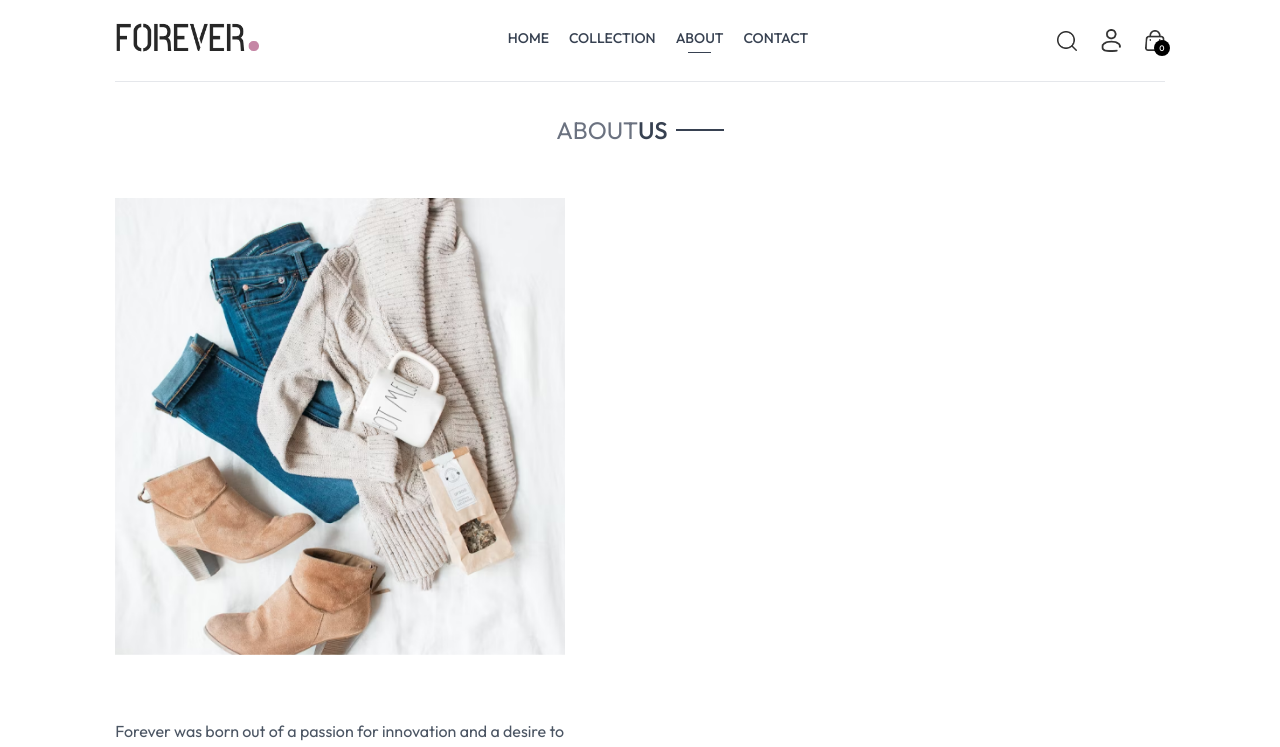
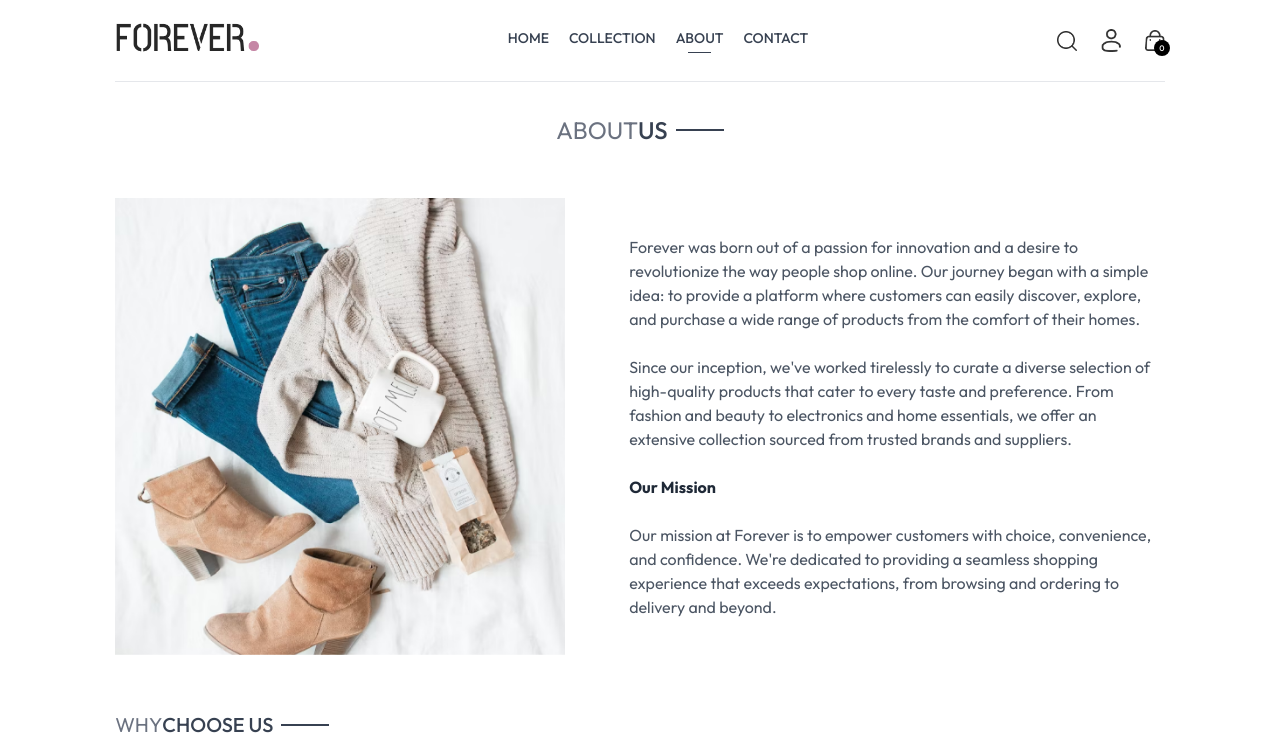
Before and after one commit to Ritesh810/Forever-Ecommerce, a React (Vite) app in the folder Forever app/: page /about in a window 1280 px wide. Shown: the top 747 px of the page. Built offline with nearby package versions, Linux system fonts and the light colour scheme.

Commit message:
About layout change

```diff
--- a/Forever app/src/pages/About.jsx
+++ b/Forever app/src/pages/About.jsx
@@ -8,7 +8,7 @@ function About() {
       <div className='text-2xl text-center pt-8 border-t'>
           <Title text1={'ABOUT'} text2={'US'} />
       </div>
-      <div className='my-10 flex flex-col md:flex-col md:flex-row gap-16'>
+      <div className='my-10 flex flex-col md:flex-row gap-16'>
         <img className='w-full md:max-w-[450px]' src={assets.about_img} alt="about img" />
         <div className='flex flex-col justify-center gap-6 md:w-2/4 text-gray-600'>
           <p>Forever was born out of a passion for innovation and a desire to revolutionize the way people shop online. Our journey began with a simple idea: to provide a platform where customers can easily discover, explore, and purchase a wide range of products from the comfort of their homes.</p>
```
